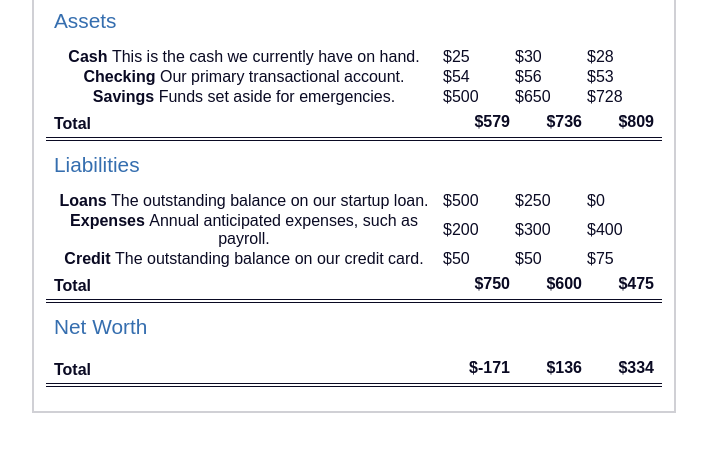
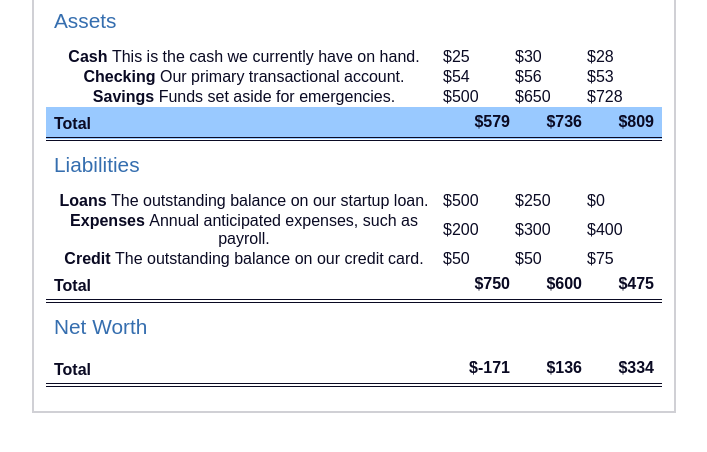
Before and after one commit to jeffbai996/fcc-rwd-balance-sheet, a plain HTML site: page index.html in a window 1280 px wide. In both pictures the pointer is over the element 640 px from the left and 287 px from the top of the page. Shown: the part 164-616 px from the top of the page, without its empty margins (286-993 px from the left). Drawn offline with Linux system fonts and the light colour scheme.

Commit message:
Style tr.total on hover

```diff
--- a/styles.css
+++ b/styles.css
@@ -117,3 +117,7 @@ tr.total td {
 tr.total td:nth-of-type(3) {
   padding-right: 0.5rem;
 }
+
+tr.total:hover {
+  background-color: #99c9ff;
+}
```
